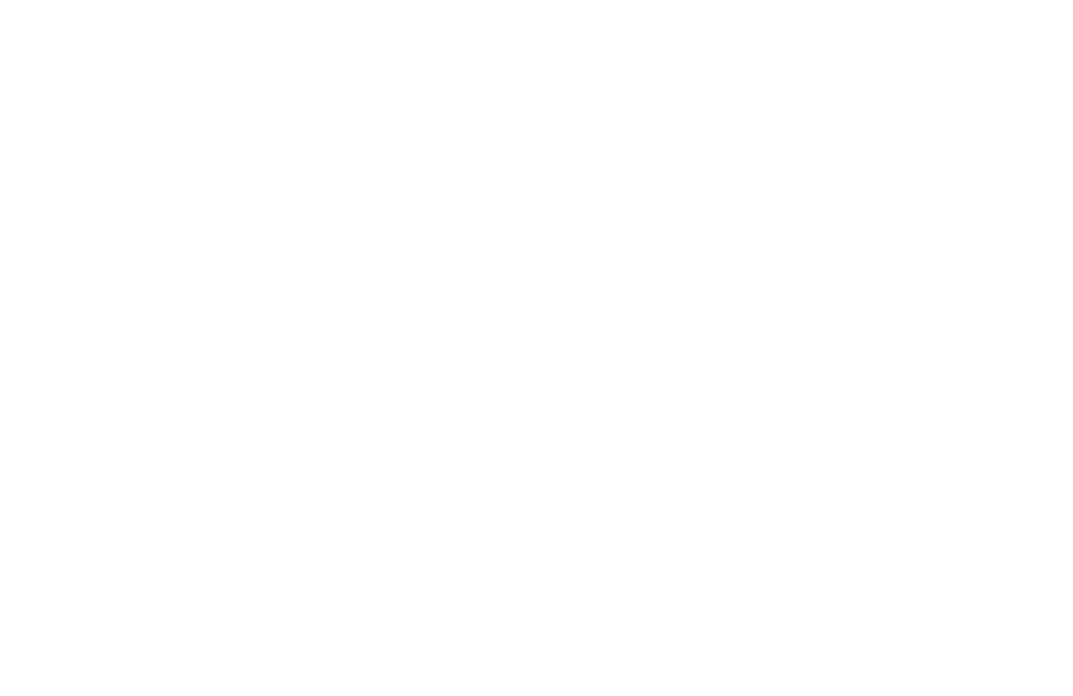
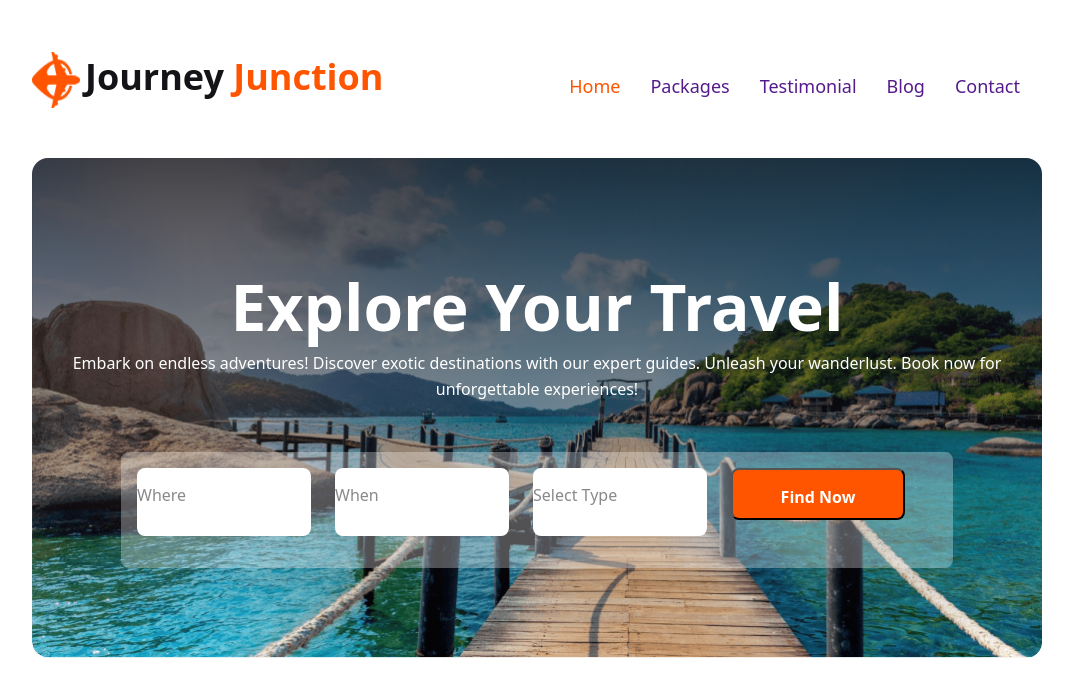
Before and after one commit to protim1451/b9-a2-4303, a plain HTML site: page index.html in a window 1280 px wide. Shown: the whole page, without its empty margins (103-1176 px from the left). Drawn offline with Linux system fonts and the light colour scheme.

Commit message:
banner done

```diff
--- a/index.html
+++ b/index.html
@@ -4,8 +4,43 @@
     <meta charset="UTF-8">
     <meta name="viewport" content="width=device-width, initial-scale=1.0">
     <title>Journey Junction</title>
+    <link rel="stylesheet" href="styles/style.css">
 </head>
 <body>
+    <header>
+        <nav>
+            <div class="nav-title">
+                <img src="Images/Group 40071 (2).png" alt="">
+                <h3 class="section-title">Journey <span class="title2">Junction</span></h3>
+            </div>
+            <ul>
+                <li><a href=""> <span class="home">Home</span></a></li>
+                <li> <a href="">Packages</a></li>
+                <li> <a href="">Testimonial</a></li>
+                <li> <a href="">Blog</a></li>
+                <li> <a href="">Contact</a></li>
+            </ul>
+        </nav>
+        <div class="banner">
+            <div class="banner-container">
+                <h2 class="banner-title">Explore Your Travel</h2>
+                <p class="banner-desc">Embark on endless adventures! Discover exotic
+                    destinations with our expert guides. Unleash your wanderlust. Book
+                    now for unforgettable experiences!</p>
+            </div>
+            <div class="banner-input">
+                <p class="where">Where</p>
+                <p class="when">When</p>
+                <p class="type">Select Type</p>
+                <button class="btn-primary">Find Now</button>
+            </div>
+        </div>
+    </header>
+    <main>
 
+    </main>
+    <footer>
+
+    </footer>
 </body>
 </html>
--- a/styles/style.css
+++ b/styles/style.css
@@ -0,0 +1,113 @@
+@import url('https://fonts.googleapis.com/css2?family=Mulish:wght@300;400;500;600;700;800&display=swap');
+
+*{
+    font-family: system-ui, -apple-system, BlinkMacSystemFont, 'Segoe UI', Roboto, Oxygen, Ubuntu, Cantarell, 'Open Sans', 'Helvetica Neue', sans-serif;
+    margin: 0px 0px 0px 0px;
+    /* padding: 0px 0px 0px 0px; */
+}
+.btn-primary{
+    width: 174px;
+    height: 52px;
+    border-radius: 8px;
+    background: #FF5400;
+    border-radius: 8px;
+    color: #FFF;
+    text-align: center;
+    font-size: 1rem;
+    font-weight: 700;
+    padding: 16px;
+}
+
+/* header section */
+
+.nav-title{
+    display:flex;
+    gap: 5px;
+    margin-left: 135px;
+    margin-top: 52px;
+}
+.nav-title img{
+
+    width: 48px;
+    height: 56.008px;
+}
+.section-title{
+    color: #131318;
+    font-size: 2.25rem;
+    font-weight: 800;
+}
+.title2{
+    color: #FF5400;
+}
+nav{
+    display: flex;
+    justify-content: space-between;
+    align-items: center;
+}
+nav>ul{
+    display: flex;
+    margin-top: 63px;
+    margin-right: 127px;
+}
+nav li{
+    color:#424247;
+    list-style: none;
+    margin-right: 30px;
+    font-weight: 500;
+    font-size: 1rem;
+}
+nav li a{
+    text-decoration: none;
+    font-size: 1.125rem;
+}
+.home{
+    color: #FF5400;
+}
+.banner{
+    border-radius: 16px;
+    background: linear-gradient(180deg, rgba(19, 19, 24, 0.80) 0%, rgba(19, 19, 24, 0.00) 100%), url(../Images/Group\ 13\ \(1\)\ \(1\).png);
+    width: auto;
+    height: 500px;
+    background-size:cover;
+    margin-top: 50px;
+    margin-left: 135px;
+    margin-right: 135px;
+}
+.banner-title{
+    color: #FFF;
+    text-align: center;
+    font-size: 4rem;
+    font-weight: 800;
+    padding-top: 105px;
+}
+.banner-desc{
+    color: #FFF;
+    text-align: center;
+    font-size: 1rem;
+    font-weight: 400;
+    line-height: 26px; /* 162.5% */
+    /* padding: auto; */
+    margin-bottom: 50px;
+}
+.banner-input{
+    margin: auto;
+    border-radius: 8px;
+    background: rgba(255, 255, 255, 0.30);
+    width: 800px;
+    height: 84px;
+    display: flex;
+    padding: 16px;
+    align-items: flex-start;
+    gap: 24px;
+}
+.where, .when, .type{
+    border-radius: 8px;
+    background: #FFF;
+    width: 174px;
+    height: 52px;
+    color: rgba(19, 19, 24, 0.50);
+    font-size: 1rem;
+    font-weight: 400;
+    text-align:left;
+    padding-top: 16px;
+}
```
